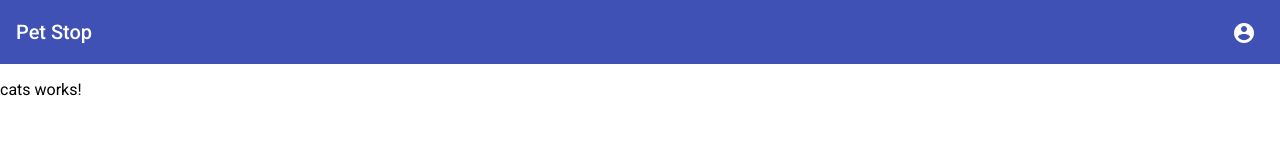
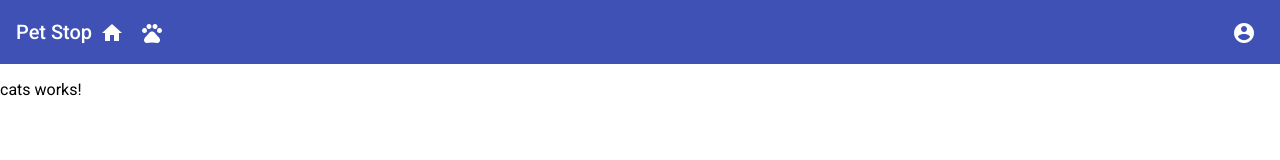
Before and after one commit to jcprice12/pet-adoption-angular, an Angular app: page /cats in a window 1280 px wide. Shown: the top 160 px of the page. Built offline with nearby package versions, Linux system fonts and the light colour scheme.

Commit message:
fleshing out header component

```diff
--- a/src/app/app.module.ts
+++ b/src/app/app.module.ts
@@ -21,6 +21,7 @@ import { LoginComponent } from './components/login/login.component';
 import { NotFoundComponent } from './components/not-found/not-found.component';
 import { RegisterComponent } from './components/register/register.component';
 import { MatTooltipModule } from '@angular/material/tooltip';
+import { MatMenuModule } from '@angular/material/menu';
 
 @NgModule({
   declarations: [
@@ -46,8 +47,9 @@ import { MatTooltipModule } from '@angular/material/tooltip';
     MatFormFieldModule,
     MatIconModule,
     MatInputModule,
+    MatMenuModule,
     MatToolbarModule,
-    MatTooltipModule
+    MatTooltipModule,
   ],
   providers: [],
   bootstrap: [AppComponent],
--- a/src/app/components/header/header.component.html
+++ b/src/app/components/header/header.component.html
@@ -1,5 +1,18 @@
 <mat-toolbar class="header" color="primary">
     <span>Pet Stop</span>
+    <button routerLink="/home" mat-icon-button matTooltip="home" aria-label="home">
+        <mat-icon>home</mat-icon>
+    </button>
+    <button mat-icon-button matTooltip="pets" [matMenuTriggerFor]="pets" aria-label="pets">
+        <mat-icon>pets</mat-icon>
+    </button>
     <span class="fill"></span>
-    <button routerLink="/login" mat-icon-button matTooltip="login" aria-label="login"><mat-icon>account_circle</mat-icon></button>
+    <button routerLink="/login" mat-icon-button matTooltip="login" aria-label="login">
+        <mat-icon>account_circle</mat-icon>
+    </button>
 </mat-toolbar>
+<mat-menu #pets="matMenu">
+    <a routerLink="/dogs" mat-menu-item>Dogs</a>
+    <a routerLink="/cats" mat-menu-item>Cats</a>
+    <a routerLink="/fish" mat-menu-item>Fish</a>
+</mat-menu>
--- a/src/app/components/header/header.component.ts
+++ b/src/app/components/header/header.component.ts
@@ -3,13 +3,10 @@ import { Component, OnInit } from '@angular/core';
 @Component({
   selector: 'app-header',
   templateUrl: './header.component.html',
-  styleUrls: ['./header.component.css']
+  styleUrls: ['./header.component.css'],
 })
 export class HeaderComponent implements OnInit {
+  constructor() {}
 
-  constructor() { }
-
-  ngOnInit(): void {
-  }
-
+  ngOnInit(): void {}
 }
```
Also changed, not shown: 1 other file (tests, documents, lock files or other folders).
